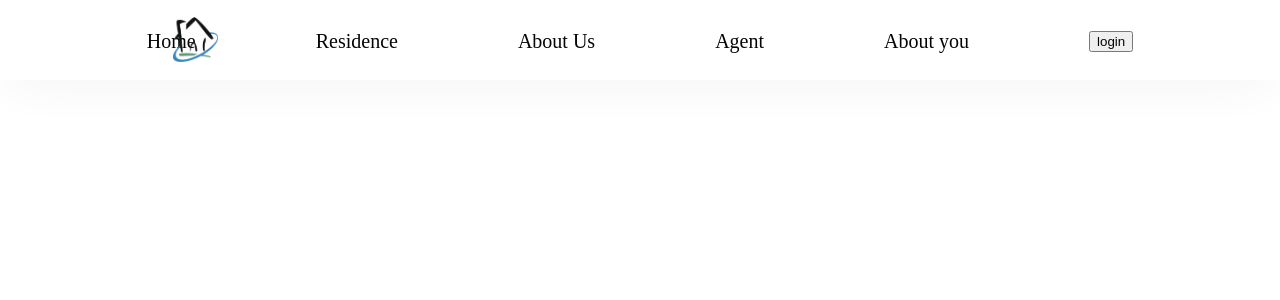
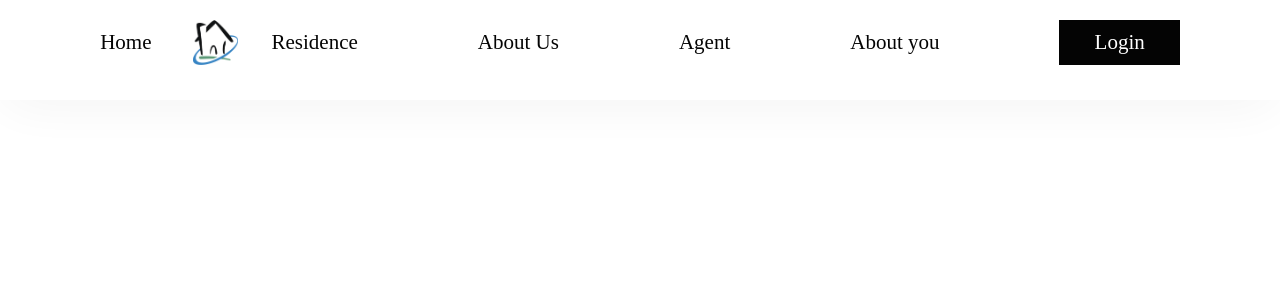
Before and after one commit to firdausdicko97/apart, a Nuxt app: page / in a window 1280 px wide. Shown: the top 300 px of the page. Built offline with nearby package versions, Linux system fonts and the light colour scheme; a web font is replaced by a local one.

Commit message:
fix navbar1

```diff
--- a/components/Navbar/index.vue
+++ b/components/Navbar/index.vue
@@ -1,7 +1,6 @@
 <template>
   <header class="header">
     <section class="navbar">
-
       <div class="navicon">
         <img src="~/assets/navicon.png" />
       </div>
@@ -12,9 +11,8 @@
         <a href="">About Us</a>
         <a href="">Agent</a>
         <a href="">About you</a>
-            <button>login</button>
+        <a href="" class="button">Login</a>
       </section>
-
     </section>
   </header>
 </template>
--- a/package.json
+++ b/package.json
@@ -15,6 +15,5 @@
     "vue-server-renderer": "^2.6.14",
     "vue-template-compiler": "^2.6.14",
     "webpack": "^4.46.0"
-  },
-  "devDependencies": {}
+  }
 }
--- a/static/css/navbar.css
+++ b/static/css/navbar.css
@@ -1,40 +1,61 @@
-.header{
+.header {
   position: absolute;
   width: 100%;
-    height: 80px;
+  height: 100px;
   left: 0px;
   top: 0px;
 
-    background: #FFFFFF;
+  background: #ffffff;
   opacity: 0.98;
   box-shadow: 0px 8.65278px 58.8389px rgba(0, 0, 0, 0.05);
 }
 
-.navicon img{
+.navicon img {
   position: absolute;
   width: 45px;
   height: 45px;
   left: 173.06px;
-    top: 17px;
+  padding: 20px;
 }
 
-.nav{
+.nav {
   display: flex;
   flex-direction: row;
   justify-content: center;
   align-items: center;
-    padding: 30px;
+  padding: 20px;
   gap: 120px;
   flex: none;
   order: 0;
   flex-grow: 0;
 }
 
-.nav a{
+.nav a {
   color: #000000;
   text-decoration: none;
-    font-family: 'Josefin Sans';
+  font-family: "Josefin Sans";
   font-style: normal;
   font-weight: 300;
-    font-size: 20px;
+  font-size: 21px;
 }
+
+.nav .button {
+  /* Frame 2 */
+
+  /* Auto layout */
+  display: flex;
+  flex-direction: row;
+  justify-content: center;
+  align-items: center;
+  padding: 10px 10px 10px 10px;
+  gap: 17.31px;
+  color: #ffffff;
+  width: 100.34px;
+  height: 25px;
+
+  background: #000000;
+
+  flex: none;
+  order: 1;
+  flex-grow: 0;
+}
```
Also changed, not shown: 2 other files (tests, documents, lock files or other folders). Lines whose indentation alone changed are shown as unchanged.
